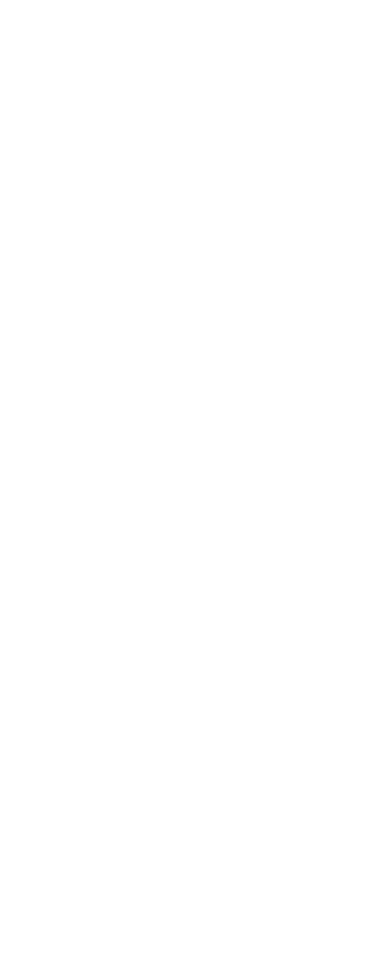
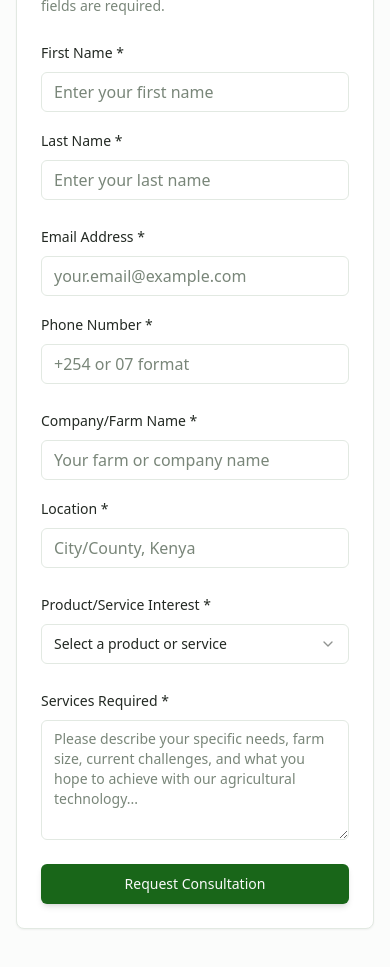
Before and after one commit to Wairimu2018/agririseafricaltd, a React (Vite) app: page / in a window 390 px wide. Shown: the part 6440-7407 px from the top of the page. Before the commit the page ends 6277 px from the top, so only its background shows below. Built offline with nearby package versions, Linux system fonts and the light colour scheme.

Commit message:
Add consultation form
Create a consultation form with required fields for name, phone number (Kenya format), and email. Include a dropdown for services, populated with existing products and an "Other" option.

```diff
--- /dev/null
+++ b/src/components/ConsultationForm.tsx
@@ -0,0 +1,266 @@
+import React from 'react';
+import { useForm } from 'react-hook-form';
+import { zodResolver } from '@hookform/resolvers/zod';
+import * as z from 'zod';
+import { Button } from '@/components/ui/button';
+import { Card, CardContent, CardDescription, CardHeader, CardTitle } from '@/components/ui/card';
+import { Input } from '@/components/ui/input';
+import { Textarea } from '@/components/ui/textarea';
+import { Select, SelectContent, SelectItem, SelectTrigger, SelectValue } from '@/components/ui/select';
+import { Form, FormControl, FormField, FormItem, FormLabel, FormMessage } from '@/components/ui/form';
+import { useToast } from '@/hooks/use-toast';
+import { supabase } from '@/integrations/supabase/client';
+
+// Kenya phone number validation - accepts +254 or 07 format
+const phoneRegex = /^(\+254|0)[7][0-9]{8}$/;
+
+const formSchema = z.object({
+  firstName: z.string().min(1, 'First name is required'),
+  lastName: z.string().min(1, 'Last name is required'),
+  email: z.string().email('Please enter a valid email address'),
+  phone: z.string().regex(phoneRegex, 'Please enter a valid Kenyan phone number (+254 or 07)'),
+  company: z.string().min(1, 'Company/Farm name is required'),
+  location: z.string().min(1, 'Location is required'),
+  product: z.string().min(1, 'Please select a product'),
+  servicesRequired: z.string().min(10, 'Please describe your requirements (minimum 10 characters)'),
+});
+
+type FormData = z.infer<typeof formSchema>;
+
+const products = [
+  'SolarPump Pro X1 - High-capacity solar water pump',
+  'SolarPump Compact S2 - Compact solar water pump',
+  'SmartSoil Monitor Pro - Soil monitoring system',
+  'WeatherStation Elite - Weather monitoring station',
+  'AutoIrrigate Controller - Smart irrigation controller',
+  'Precision Farming Tools - NDVI and crop health monitoring',
+  'Solar Smart Irrigation - Complete solar irrigation system',
+  'Others - Custom agricultural technology solution'
+];
+
+interface ConsultationFormProps {
+  onClose?: () => void;
+}
+
+const ConsultationForm = ({ onClose }: ConsultationFormProps) => {
+  const { toast } = useToast();
+  const [isSubmitting, setIsSubmitting] = React.useState(false);
+
+  const form = useForm<FormData>({
+    resolver: zodResolver(formSchema),
+    defaultValues: {
+      firstName: '',
+      lastName: '',
+      email: '',
+      phone: '',
+      company: '',
+      location: '',
+      product: '',
+      servicesRequired: '',
+    },
+  });
+
+  const onSubmit = async (data: FormData) => {
+    setIsSubmitting(true);
+
+    try {
+      const response = await supabase.functions.invoke('send-support-message', {
+        body: {
+          type: 'consultation',
+          name: `${data.firstName} ${data.lastName}`,
+          email: data.email,
+          phone: data.phone,
+          company: data.company,
+          location: data.location,
+          product: data.product,
+          message: data.servicesRequired,
+        },
+      });
+
+      if (response.error) {
+        throw new Error(response.error.message);
+      }
+
+      toast({
+        title: "Consultation Request Sent!",
+        description: "We'll contact you within 24 hours to discuss your agricultural technology needs.",
+      });
+
+      form.reset();
+      if (onClose) onClose();
+    } catch (error) {
+      console.error('Error sending consultation request:', error);
+      toast({
+        title: "Error",
+        description: "Failed to send consultation request. Please try again or contact us directly.",
+        variant: "destructive",
+      });
+    } finally {
+      setIsSubmitting(false);
+    }
+  };
+
+  return (
+    <Card className="w-full max-w-2xl mx-auto">
+      <CardHeader>
+        <CardTitle>Request Consultation</CardTitle>
+        <CardDescription>
+          Let's discuss how our agricultural technology can transform your farming operations.
+          All fields are required.
+        </CardDescription>
+      </CardHeader>
+      <CardContent>
+        <Form {...form}>
+          <form onSubmit={form.handleSubmit(onSubmit)} className="space-y-6">
+            <div className="grid grid-cols-1 md:grid-cols-2 gap-4">
+              <FormField
+                control={form.control}
+                name="firstName"
+                render={({ field }) => (
+                  <FormItem>
+                    <FormLabel>First Name *</FormLabel>
+                    <FormControl>
+                      <Input placeholder="Enter your first name" {...field} />
+                    </FormControl>
+                    <FormMessage />
+                  </FormItem>
+                )}
+              />
+              <FormField
+                control={form.control}
+                name="lastName"
+                render={({ field }) => (
+                  <FormItem>
+                    <FormLabel>Last Name *</FormLabel>
+                    <FormControl>
+                      <Input placeholder="Enter your last name" {...field} />
+                    </FormControl>
+                    <FormMessage />
+                  </FormItem>
+                )}
+              />
+            </div>
+
+            <div className="grid grid-cols-1 md:grid-cols-2 gap-4">
+              <FormField
+                control={form.control}
+                name="email"
+                render={({ field }) => (
+                  <FormItem>
+                    <FormLabel>Email Address *</FormLabel>
+                    <FormControl>
+                      <Input type="email" placeholder="your.email@example.com" {...field} />
+                    </FormControl>
+                    <FormMessage />
+                  </FormItem>
+                )}
+              />
+              <FormField
+                control={form.control}
+                name="phone"
+                render={({ field }) => (
+                  <FormItem>
+                    <FormLabel>Phone Number *</FormLabel>
+                    <FormControl>
+                      <Input placeholder="+254 or 07 format" {...field} />
+                    </FormControl>
+                    <FormMessage />
+                  </FormItem>
+                )}
+              />
+            </div>
+
+            <div className="grid grid-cols-1 md:grid-cols-2 gap-4">
+              <FormField
+                control={form.control}
+                name="company"
+                render={({ field }) => (
+                  <FormItem>
+                    <FormLabel>Company/Farm Name *</FormLabel>
+                    <FormControl>
+                      <Input placeholder="Your farm or company name" {...field} />
+                    </FormControl>
+                    <FormMessage />
+                  </FormItem>
+                )}
+              />
+              <FormField
+                control={form.control}
+                name="location"
+                render={({ field }) => (
+                  <FormItem>
+                    <FormLabel>Location *</FormLabel>
+                    <FormControl>
+                      <Input placeholder="City/County, Kenya" {...field} />
+                    </FormControl>
+                    <FormMessage />
+                  </FormItem>
+                )}
+              />
+            </div>
+
+            <FormField
+              control={form.control}
+              name="product"
+              render={({ field }) => (
+                <FormItem>
+                  <FormLabel>Product/Service Interest *</FormLabel>
+                  <Select onValueChange={field.onChange} defaultValue={field.value}>
+                    <FormControl>
+                      <SelectTrigger>
+                        <SelectValue placeholder="Select a product or service" />
+                      </SelectTrigger>
+                    </FormControl>
+                    <SelectContent>
+                      {products.map((product) => (
+                        <SelectItem key={product} value={product}>
+                          {product}
+                        </SelectItem>
+                      ))}
+                    </SelectContent>
+                  </Select>
+                  <FormMessage />
+                </FormItem>
+              )}
+            />
+
+            <FormField
+              control={form.control}
+              name="servicesRequired"
+              render={({ field }) => (
+                <FormItem>
+                  <FormLabel>Services Required *</FormLabel>
+                  <FormControl>
+                    <Textarea
+                      placeholder="Please describe your specific needs, farm size, current challenges, and what you hope to achieve with our agricultural technology..."
+                      className="min-h-[120px]"
+                      {...field}
+                    />
+                  </FormControl>
+                  <FormMessage />
+                </FormItem>
+              )}
+            />
+
+            <div className="flex gap-4">
+              <Button
+                type="submit"
+                disabled={isSubmitting}
+                className="flex-1"
+              >
+                {isSubmitting ? "Sending Request..." : "Request Consultation"}
+              </Button>
+              {onClose && (
+                <Button type="button" variant="outline" onClick={onClose}>
+                  Cancel
+                </Button>
+              )}
+            </div>
+          </form>
+        </Form>
+      </CardContent>
+    </Card>
+  );
+};
+
+export default ConsultationForm;
--- a/src/pages/Index.tsx
+++ b/src/pages/Index.tsx
@@ -2,6 +2,7 @@ import Navigation from '@/components/Navigation';
 import Hero from '@/components/Hero';
 import Solutions from '@/components/Solutions';
 import Contact from '@/components/Contact';
+import ConsultationForm from '@/components/ConsultationForm';
 import { Toaster } from '@/components/ui/toaster';
 
 const Index = () => {
@@ -13,6 +14,11 @@ const Index = () => {
       <div id="contact">
         <Contact />
       </div>
+      <div id="consultation" className="py-16 bg-muted/30">
+        <div className="container mx-auto px-4">
+          <ConsultationForm />
+        </div>
+      </div>
       <Toaster />
     </div>
   );
```
